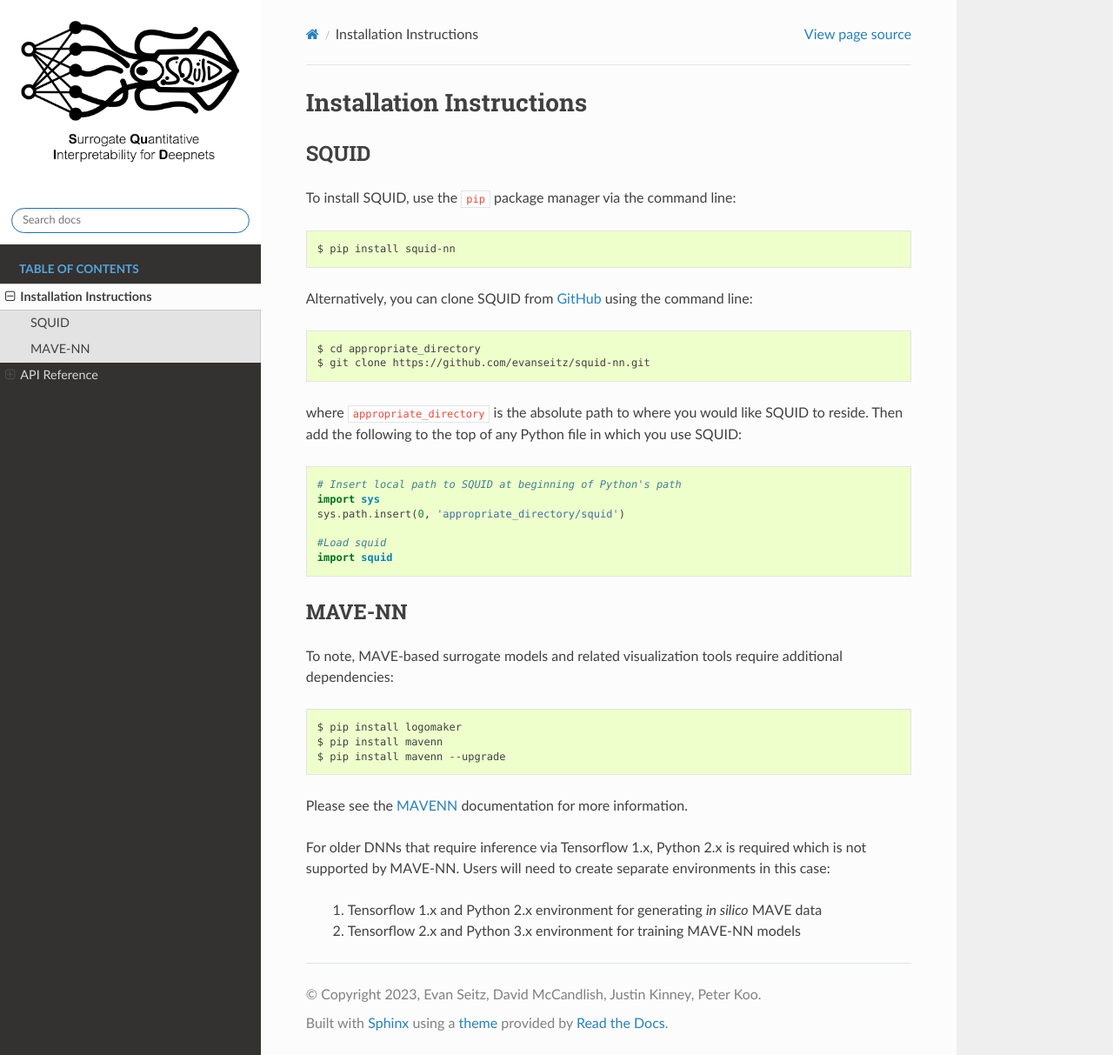
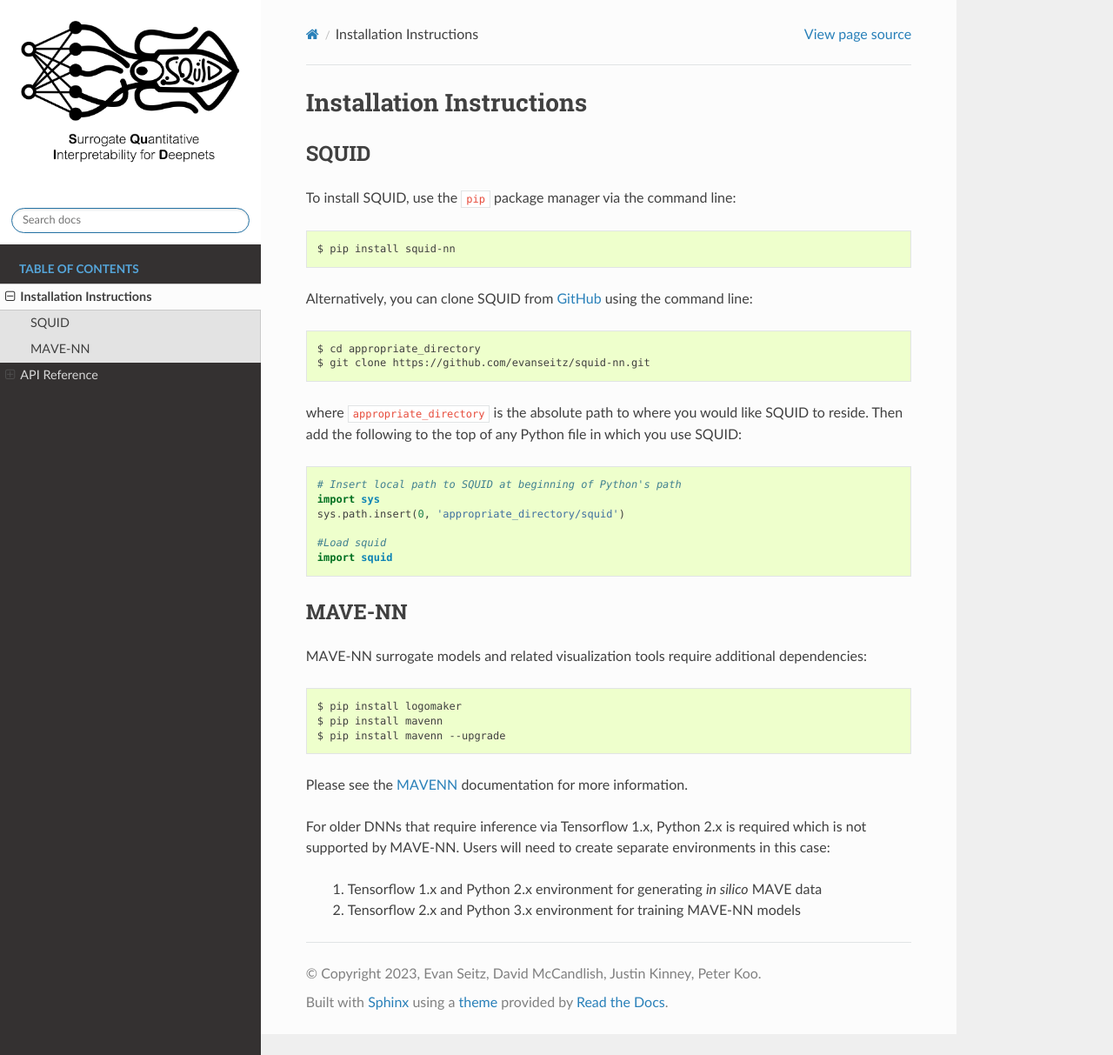
Before and after one commit to p-koo/squid-nn-old, a Sphinx documentation site: the page built from docs/source/installation.rst, in a window 1280 px wide and 1213 px high. Shown: the whole window at 87% size. Built offline with Sphinx 7.4.7 and the Read the Docs theme 2.0.0, drawn with Linux system fonts in a browser that asks for light colours; pages that are not in the unit, such as notebooks, are missing from menus.

Commit message:
Update installation.rst

```diff
--- a/docs/source/installation.rst
+++ b/docs/source/installation.rst
@@ -32,7 +32,7 @@
 MAVE-NN
 -------
 
-To note, MAVE-based surrogate models and related visualization tools require additional dependencies: ::
+MAVE-NN surrogate models and related visualization tools require additional dependencies: ::
 
     $ pip install logomaker
     $ pip install mavenn
```
